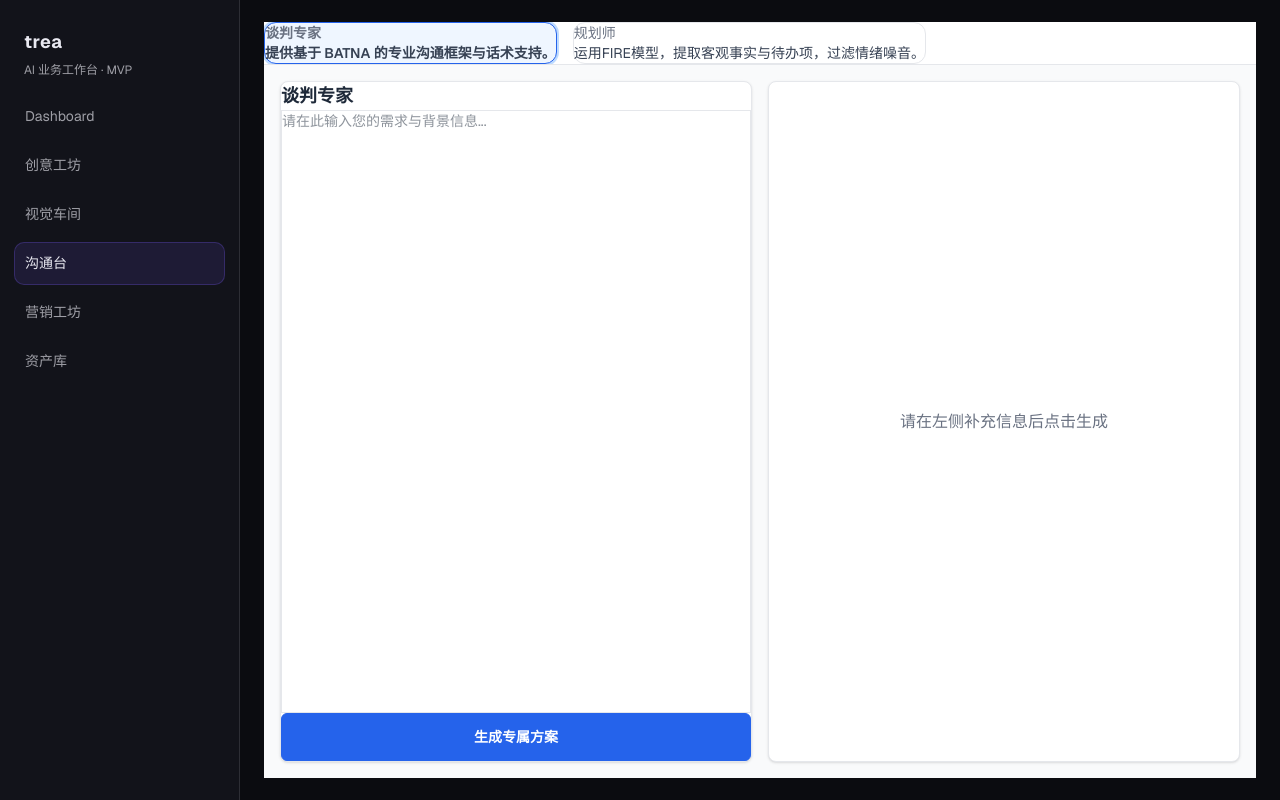
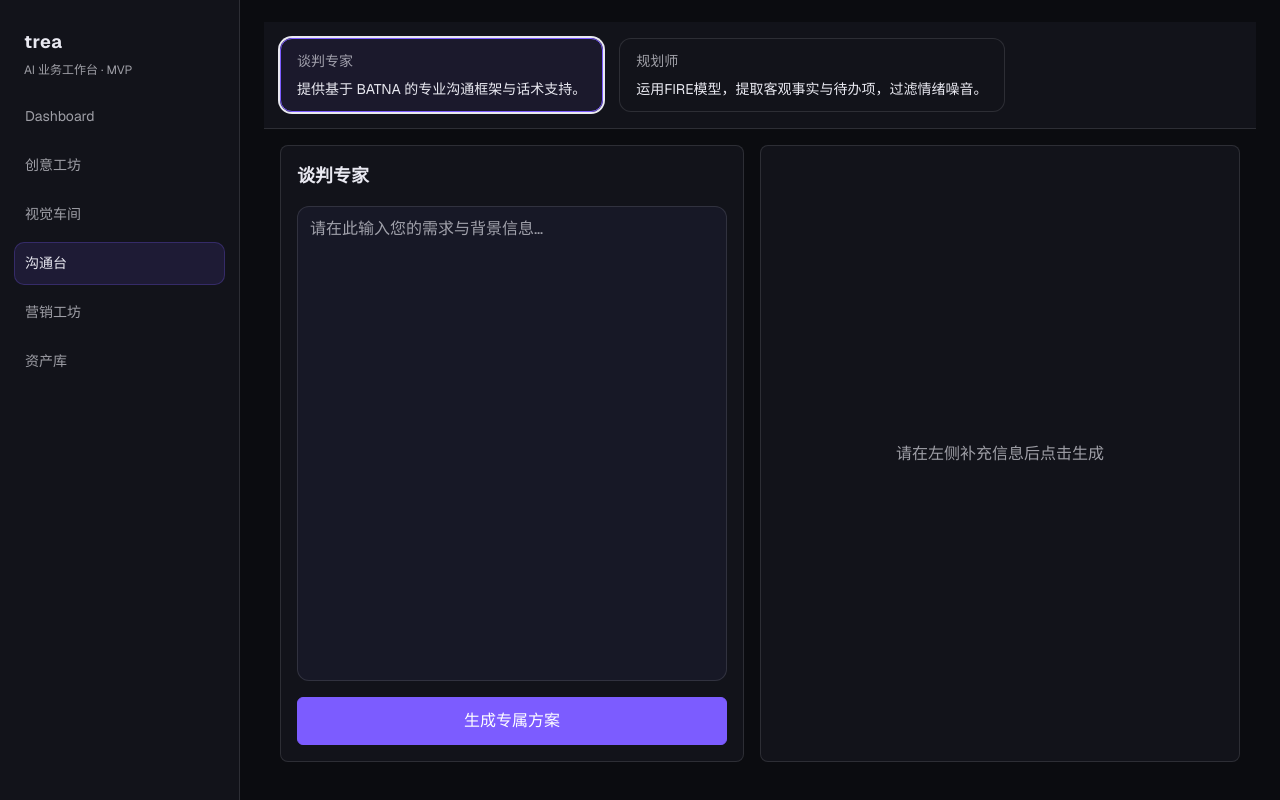
Before and after one commit to heidi7777/SMEs, a Next.js app: page /comms in a window 1280 px wide. Built offline with nearby package versions, Linux system fonts and the light colour scheme.

Commit message:
Css焕新

```diff
--- a/src/app/globals.css
+++ b/src/app/globals.css
@@ -11,17 +11,18 @@
   --muted: rgba(233, 233, 241, 0.65);
   --border: rgba(233, 233, 241, 0.12);
   --primary: #7c5cff;
+  --primary-soft: rgba(124, 92, 255, 0.16);
+  --primary-border: rgba(124, 92, 255, 0.35);
   --danger: #ff4d4f;
-}
-
-@media (prefers-color-scheme: dark) {
-  :root {
-    --bg: #0b0c10;
-  }
+  --danger-soft: rgba(255, 77, 79, 0.12);
+  --danger-border: rgba(255, 77, 79, 0.35);
+  --danger-text: #ffd1d1;
+  --focus-ring: rgba(124, 92, 255, 0.45);
 }
 
 html {
   height: 100%;
+  color-scheme: dark;
 }
 
 html,
@@ -39,10 +40,18 @@ body {
   -moz-osx-font-smoothing: grayscale;
 }
 
-* {
+*,
+*::before,
+*::after {
   box-sizing: border-box;
-  padding: 0;
-  margin: 0;
+}
+
+button,
+input,
+textarea,
+select {
+  font: inherit;
+  color: inherit;
 }
 
 a {
@@ -50,10 +59,14 @@ a {
   text-decoration: none;
 }
 
-@media (prefers-color-scheme: dark) {
-  html {
-    color-scheme: dark;
-  }
+/* ===== Focus States ===== */
+button:focus-visible,
+a:focus-visible,
+input:focus-visible,
+textarea:focus-visible,
+select:focus-visible {
+  outline: none;
+  box-shadow: 0 0 0 2px var(--focus-ring);
 }
 
 /* ===== App Shell ===== */
@@ -102,6 +115,12 @@ a {
   padding: 10px 10px;
   color: var(--muted);
   border: 1px solid transparent;
+  transition: background-color 0.15s ease, color 0.15s ease;
+}
+
+.sidebarItem:hover {
+  background: rgba(233, 233, 241, 0.04);
+  color: var(--text);
 }
 
 .sidebarItem.isActive {
@@ -169,17 +188,30 @@ a {
   background: var(--panel-2);
   color: var(--text);
   cursor: pointer;
+  transition: background-color 0.15s ease, border-color 0.15s ease;
+}
+
+.button:hover {
+  background: rgba(233, 233, 241, 0.08);
 }
 
 .buttonPrimary {
-  background: rgba(124, 92, 255, 0.16);
-  border-color: rgba(124, 92, 255, 0.35);
+  background: var(--primary-soft);
+  border-color: var(--primary-border);
+}
+
+.buttonPrimary:hover {
+  background: rgba(124, 92, 255, 0.24);
 }
 
 .buttonDanger {
-  background: rgba(255, 77, 79, 0.12);
-  border-color: rgba(255, 77, 79, 0.35);
-  color: #ffd1d1;
+  background: var(--danger-soft);
+  border-color: var(--danger-border);
+  color: var(--danger-text);
+}
+
+.buttonDanger:hover {
+  background: rgba(255, 77, 79, 0.2);
 }
 
 @media (max-width: 1100px) {
@@ -188,33 +220,54 @@ a {
   }
 }
 
-
 .lineClamp2 {
   display: -webkit-box;
   -webkit-box-orient: vertical;
   -webkit-line-clamp: 2;
   overflow: hidden;
 }
-/* ===== Workspace Fallback ===== */
+
+/* ===== Quick Cards ===== */
+.quickCard {
+  text-align: left;
+  cursor: pointer;
+  transition: transform 0.15s ease, border-color 0.15s ease, box-shadow 0.15s ease;
+}
+
+.quickCard:hover {
+  transform: translateY(-2px);
+  border-color: var(--primary-border);
+  box-shadow: 0 4px 20px rgba(124, 92, 255, 0.08);
+}
+
+.quickCard:active {
+  transform: translateY(0);
+}
+
+/* ===== Workspace (Dark Theme Unified) ===== */
 .workspaceRoot {
-  background: #f9fafb;
-  color: #111827;
+  background: var(--bg);
+  color: var(--text);
 }
 
 .workspaceTabs {
-  background: #ffffff;
-  border-bottom: 1px solid #e5e7eb;
+  background: var(--panel);
+  border-bottom: 1px solid var(--border);
 }
 
 .workspaceExpertCard {
-  background: #ffffff;
-  border-color: #e5e7eb;
-  color: #111827;
+  background: var(--panel);
+  border-color: var(--border);
+  color: var(--text);
+}
+
+.workspaceExpertCard:hover {
+  background: var(--panel-2);
 }
 
 .workspaceExpertCard.isActive {
-  border-color: #2563eb;
-  background: #eff6ff;
+  border-color: var(--primary);
+  background: rgba(124, 92, 255, 0.08);
 }
 
 .workspaceForm {
@@ -224,23 +277,80 @@ a {
 
 .workspaceInputPanel,
 .workspaceOutputPanel {
-  background: #ffffff;
-  border: 1px solid #e5e7eb;
-  color: #1f2937;
+  background: var(--panel);
+  border: 1px solid var(--border);
+  color: var(--text);
 }
 
 .workspaceActionBtn {
-  background: #2563eb;
+  background: var(--primary);
   color: #ffffff;
-  border: 1px solid #2563eb;
+  border: 1px solid var(--primary);
+}
+
+.workspaceActionBtn:hover:not(:disabled) {
+  background: #6b4fe0;
+  border-color: #6b4fe0;
 }
 
 .workspaceActionBtn:disabled {
-  background: #93c5fd;
-  border-color: #93c5fd;
+  background: rgba(124, 92, 255, 0.4);
+  border-color: rgba(124, 92, 255, 0.4);
 }
 
 .workspaceLoadingOverlay {
-  background: rgba(255, 255, 255, 0.8);
-  color: #374151;
+  background: rgba(11, 12, 16, 0.85);
+  color: var(--text);
 }
+
+/* ===== Form Elements ===== */
+.treaInput,
+.treaTextarea {
+  width: 100%;
+  border-radius: 12px;
+  border: 1px solid var(--border);
+  padding: 10px 12px;
+  background: var(--panel-2);
+  color: var(--text);
+  transition: border-color 0.15s ease;
+}
+
+.treaInput::placeholder,
+.treaTextarea::placeholder {
+  color: var(--muted);
+}
+
+.treaInput:hover,
+.treaTextarea:hover {
+  border-color: rgba(233, 233, 241, 0.2);
+}
+
+.treaInput:focus,
+.treaTextarea:focus {
+  outline: none;
+  border-color: var(--primary);
+  box-shadow: 0 0 0 2px var(--focus-ring);
+}
+
+/* ===== Animation ===== */
+@keyframes treaPulse {
+  0% {
+    opacity: 0.45;
+  }
+  50% {
+    opacity: 0.95;
+  }
+  100% {
+    opacity: 0.45;
+  }
+}
+
+@media (prefers-reduced-motion: reduce) {
+  *,
+  *::before,
+  *::after {
+    animation-duration: 0.01ms !important;
+    animation-iteration-count: 1 !important;
+    transition-duration: 0.01ms !important;
+  }
+}
--- a/src/app/layout.tsx
+++ b/src/app/layout.tsx
@@ -16,6 +16,9 @@ const geistMono = Geist_Mono({
 export const metadata: Metadata = {
   title: "trea · AI 业务工作台",
   description: "设计密集型中小企业 AI 业务工作台（MVP）",
+  other: {
+    "theme-color": "#0b0c10",
+  },
 };
 
 export default function RootLayout({
--- a/src/components/Sidebar.tsx
+++ b/src/components/Sidebar.tsx
@@ -18,8 +18,8 @@ export default function Sidebar() {
   return (
     <aside className="sidebar">
       <div className="sidebarBrand">
-        <div className="sidebarLogo">trea</div>
-        <div className="sidebarSub">AI 业务工作台 · MVP</div>
+        <div className="sidebarLogo" translate="no">trea</div>
+        <div className="sidebarSub" translate="no">AI 业务工作台 · MVP</div>
       </div>
 
       <nav className="sidebarNav">
--- a/src/components/Workspace.tsx
+++ b/src/components/Workspace.tsx
@@ -13,6 +13,7 @@ export default function Workspace({ moduleExperts }: WorkspaceProps) {
   const [userInput, setUserInput] = useState<string>("");
   const [resultText, setResultText] = useState<string>("");
   const [isLoading, setIsLoading] = useState<boolean>(false);
+  const [copied, setCopied] = useState<boolean>(false);
 
   const handleExpertChange = (expertId: string) => {
     setActiveExpertId(expertId);
@@ -54,13 +55,15 @@ export default function Workspace({ moduleExperts }: WorkspaceProps) {
   const handleCopy = async () => {
     if (!resultText) return;
     await navigator.clipboard.writeText(resultText);
+    setCopied(true);
+    setTimeout(() => setCopied(false), 2000);
   };
 
   const activeExpert = activeExpertId ? EXPERT_CONFIGS[activeExpertId] : undefined;
 
   return (
-    <div className="workspaceRoot flex h-full w-full flex-col bg-gray-50">
-      <div className="workspaceTabs flex shrink-0 gap-4 overflow-x-auto border-b bg-white p-4">
+    <div className="workspaceRoot flex h-full w-full flex-col">
+      <div className="workspaceTabs flex shrink-0 gap-4 overflow-x-auto p-4">
         {moduleExperts.map((id) => {
           const config = EXPERT_CONFIGS[id];
           const isActive = id === activeExpertId;
@@ -71,60 +74,65 @@ export default function Workspace({ moduleExperts }: WorkspaceProps) {
               onClick={() => handleExpertChange(id)}
               className={`workspaceExpertCard min-w-[160px] rounded-xl border px-4 py-3 text-left transition-all ${
                 isActive
-                  ? "isActive border-blue-600 bg-blue-50 font-semibold ring-2 ring-blue-200"
-                  : "border-gray-200 bg-white hover:border-gray-300"
+                  ? "isActive font-semibold ring-2"
+                  : ""
               }`}
             >
-              <div className="text-sm text-gray-500">{config?.name || id}</div>
-              <div className="mt-2 text-sm text-gray-700 lineClamp2">
-                {config?.description || "专家配置加载中..."}
+              <div className="text-sm" style={{ color: "var(--muted)" }}>{config?.name || id}</div>
+              <div className="mt-2 text-sm lineClamp2" style={{ color: "var(--text)" }}>
+                {config?.description || "专家配置加载中…"}
               </div>
             </button>
           );
         })}
       </div>
 
-      <form onSubmit={handleSubmit} className="workspaceForm flex flex-1 gap-4 overflow-hidden p-4">
-        <div className="workspaceInputPanel flex min-w-0 flex-1 flex-col rounded-lg bg-white p-4 shadow">
-          <div className="mb-4 text-lg font-semibold text-gray-800">
+      <form onSubmit={handleSubmit} className="workspaceForm flex flex-1 gap-4 overflow-hidden">
+        <div className="workspaceInputPanel flex min-w-0 flex-1 flex-col rounded-lg p-4">
+          <div className="mb-4 text-lg font-semibold" style={{ color: "var(--text)" }}>
             {activeExpert?.name || "请选择专家"}
           </div>
           <textarea
-            className="flex-1 w-full resize-none border border-gray-200 bg-white p-4 text-sm text-gray-800 focus:outline-none"
+            className="treaTextarea flex-1 resize-none"
             value={userInput}
             onChange={(event) => setUserInput(event.target.value)}
-            placeholder="请在此输入您的需求与背景信息..."
+            placeholder="请在此输入您的需求与背景信息…"
+            aria-label="输入需求"
           />
           <button
             type="submit"
             disabled={isLoading || !activeExpertId}
-            className="workspaceActionBtn mt-4 inline-flex h-12 w-full items-center justify-center rounded-md bg-blue-600 px-4 text-sm font-semibold text-white transition hover:bg-blue-700 disabled:cursor-not-allowed disabled:bg-blue-300"
+            className="workspaceActionBtn mt-4 inline-flex h-12 w-full items-center justify-center rounded-md px-4 text-sm font-semibold transition disabled:cursor-not-allowed"
           >
-            {isLoading ? "AI思考中..." : "生成专属方案"}
+            {isLoading ? "AI 思考中…" : "生成专属方案"}
           </button>
         </div>
 
-        <div className="workspaceOutputPanel relative min-w-0 flex-1 overflow-y-auto rounded-lg bg-white p-6 shadow">
+        <div className="workspaceOutputPanel relative min-w-0 flex-1 overflow-y-auto rounded-lg p-6">
           {isLoading ? (
-            <div className="workspaceLoadingOverlay absolute inset-0 flex flex-col items-center justify-center gap-3 bg-white/80">
-              <div className="h-12 w-12 animate-spin rounded-full border-4 border-blue-300 border-t-blue-600" />
-              <div className="text-gray-700">AI 正在生成，请稍候...</div>
+            <div className="workspaceLoadingOverlay absolute inset-0 flex flex-col items-center justify-center gap-3">
+              <div
+                className="h-12 w-12 animate-spin rounded-full border-4"
+                style={{ borderColor: "rgba(124, 92, 255, 0.3)", borderTopColor: "var(--primary)" }}
+              />
+              <div style={{ color: "var(--text)" }}>AI 正在生成，请稍候…</div>
             </div>
           ) : resultText ? (
             <>
               <button
                 type="button"
                 onClick={handleCopy}
-                className="absolute right-6 top-6 rounded-md border border-gray-200 bg-white px-3 py-1 text-sm text-gray-700 shadow-sm hover:bg-gray-50"
+                className="button absolute right-6 top-6 px-3 py-1 text-sm"
+                aria-live="polite"
               >
-                一键复制
+                {copied ? "已复制" : "一键复制"}
               </button>
-              <div className="prose max-w-none pt-2 text-gray-800">
+              <div className="prose max-w-none pt-2" style={{ color: "var(--text)" }}>
                 <ReactMarkdown>{resultText}</ReactMarkdown>
               </div>
             </>
           ) : (
-            <div className="flex h-full flex-col items-center justify-center text-center text-gray-500">
+            <div className="flex h-full flex-col items-center justify-center text-center" style={{ color: "var(--muted)" }}>
               <p className="text-base">请在左侧补充信息后点击生成</p>
             </div>
           )}
--- a/src/lib/appStore.ts
+++ b/src/lib/appStore.ts
@@ -138,7 +138,7 @@ export const appActions = {
         if (c.id !== conversationId) return c;
         const nextMessages = [...c.messages, message];
         const title =
-          c.messages.length === 0 ? (content.slice(0, 15) + (content.length > 15 ? "..." : "")) : c.title;
+          c.messages.length === 0 ? (content.slice(0, 15) + (content.length > 15 ? "…" : "")) : c.title;
         return { ...c, title, messages: nextMessages, updatedAt: now() };
       });
       return { ...prev, conversations: nextConvs };
```
Also changed, not shown: src/app/assets/page.tsx (+29 -37 lines), src/components/Dashboard.tsx (+13 -5 lines), src/components/Room.tsx (+35 -80 lines).
